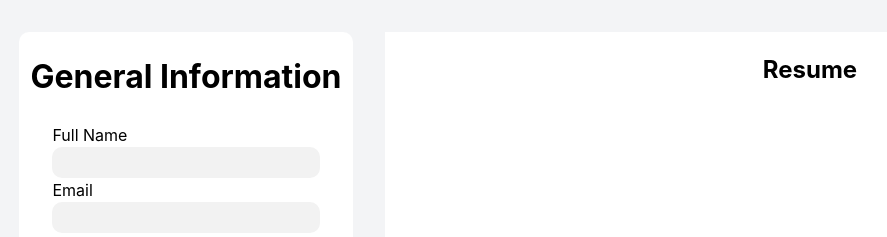
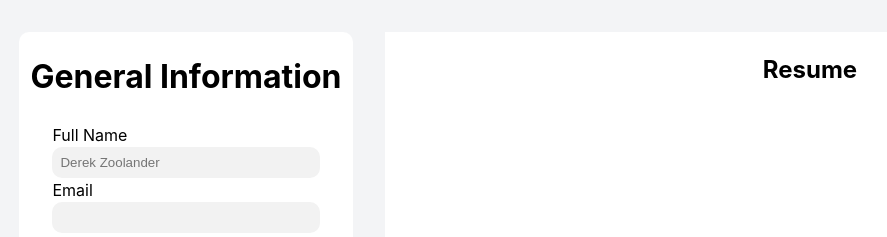
Before and after one commit to Kbouti/CV-Project, a React (Vite) app: page / in a window 1280 px wide. Shown: the top 237 px of the page, without its empty margins (13-900 px from the left). Built offline with nearby package versions, Linux system fonts and the light colour scheme.

Commit message:
Use props to set name input placeholder

```diff
--- a/src/components/contactInfo.jsx
+++ b/src/components/contactInfo.jsx
@@ -1,13 +1,14 @@
 import { useState } from "react";
 
-const ContactInfo = () => {
+const ContactInfo = ({name}) => {
+{console.log(`name: ${name}`)}
   return (
     <div className="contactInfo subSection">
       <h1 className="sectionHeader">General Information</h1>
 
       <div className="formEntry">
         <label htmlFor="name">Full Name</label>
-        <input name="name" type="text"></input>
+        <input name="name" type="text" placeholder={name}></input>
       </div>
 
       <div className="formEntry">
--- a/src/master.jsx
+++ b/src/master.jsx
@@ -6,10 +6,18 @@ import { Experience } from "./components/experience.jsx";
 import { MainOutput } from "./components/output.jsx";
 
 const MasterPage = () => {
+
+// I suspect we declare any state variables here and pass them as props to our individual components
+
+const [fullName, setFullName] = useState("Derek Zoolander");
+
+
+
   return (
     <>
       <MainOutput />
-      <ContactInfo />
+      <ContactInfo
+      name = {fullName}/>
       <Education />
       <Experience />
     </>
```
